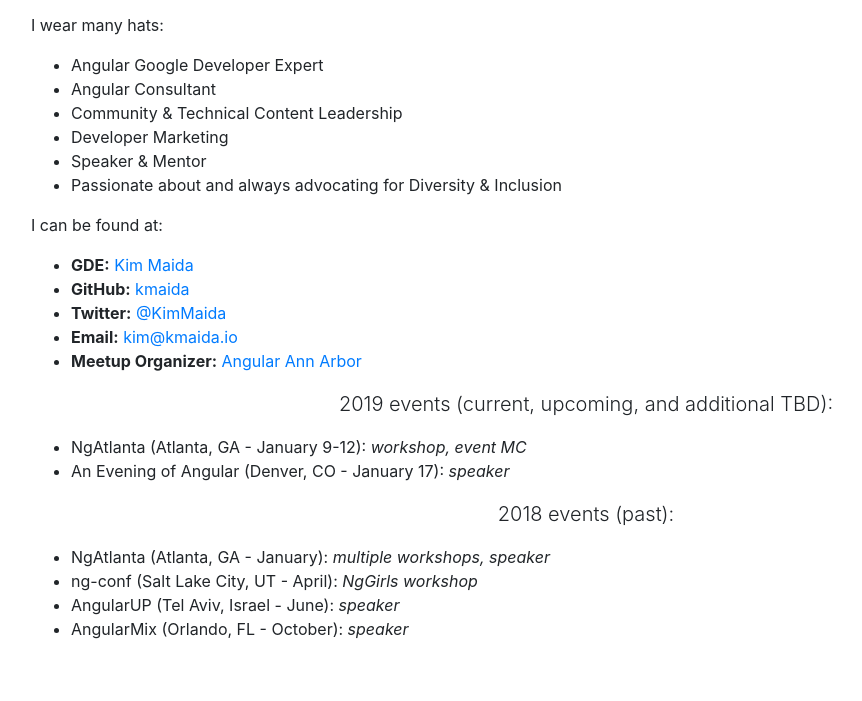
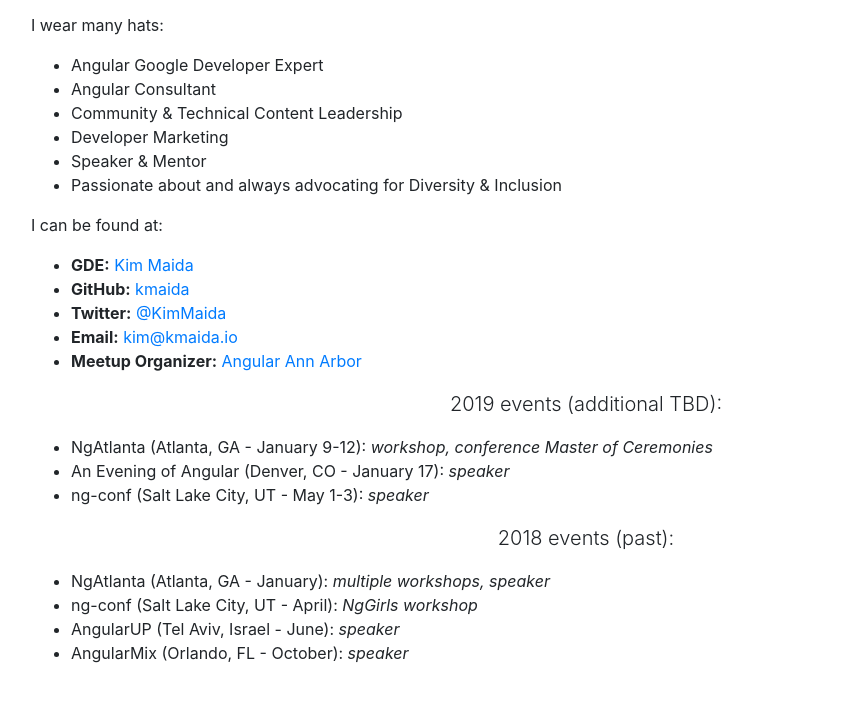
Before and after one commit to kmaida/kmaida-io, a website: page public/index.html in a window 1280 px wide. Shown: the part 89-790 px from the top of the page, without its empty margins (54-916 px from the left). Drawn offline with nearby package versions, Linux system fonts and the light colour scheme.

Commit message:
Update events list

```diff
--- a/public/index.html
+++ b/public/index.html
@@ -46,14 +46,17 @@
       </ul>
 
       <p class="lead text-center">
-        2019 events (current, upcoming, and additional TBD):
+        2019 events (additional TBD):
       </p>
       <ul>
         <li>
-          NgAtlanta (Atlanta, GA - January 9-12): <em>workshop, event MC</em>
+          NgAtlanta (Atlanta, GA - January 9-12): <em>workshop, conference Master of Ceremonies</em>
         </li>
         <li>
           An Evening of Angular (Denver, CO - January 17): <em>speaker</em>
+        </li>
+        <li>
+          ng-conf (Salt Lake City, UT - May 1-3): <em>speaker</em>
         </li>
       </ul>
       <p class="lead text-center">
```
